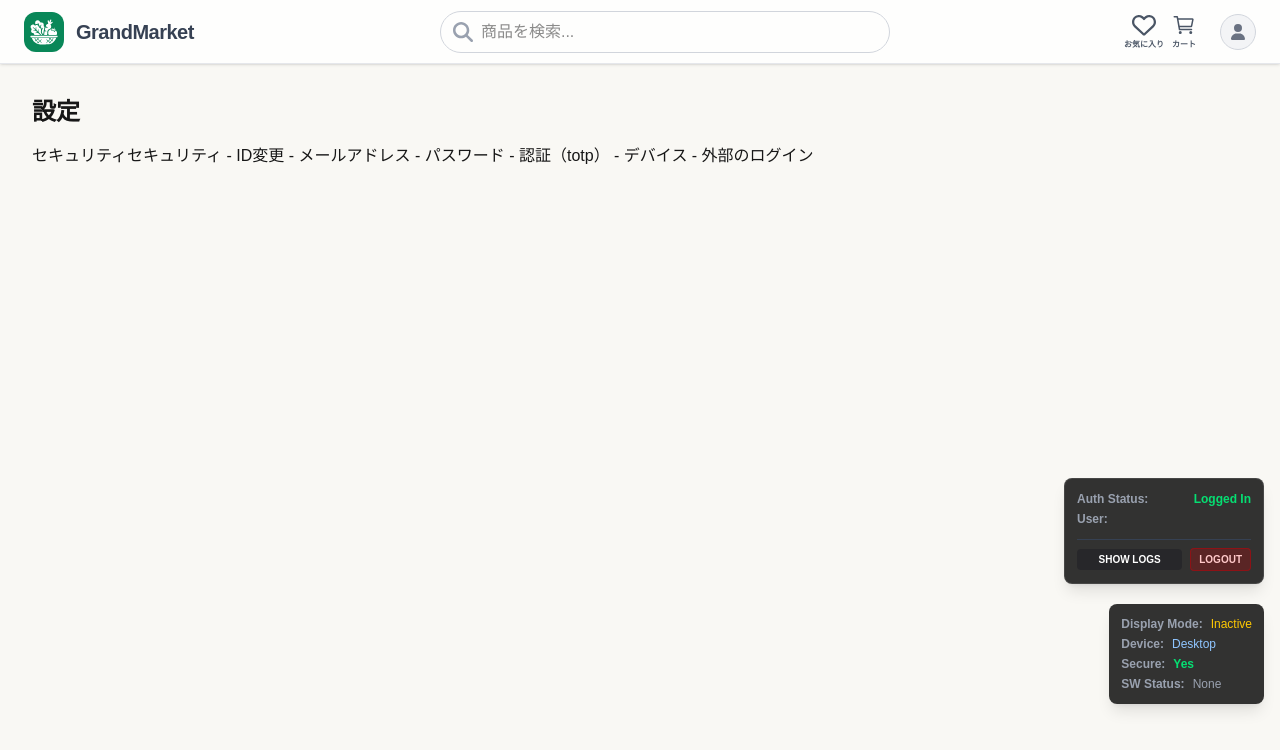
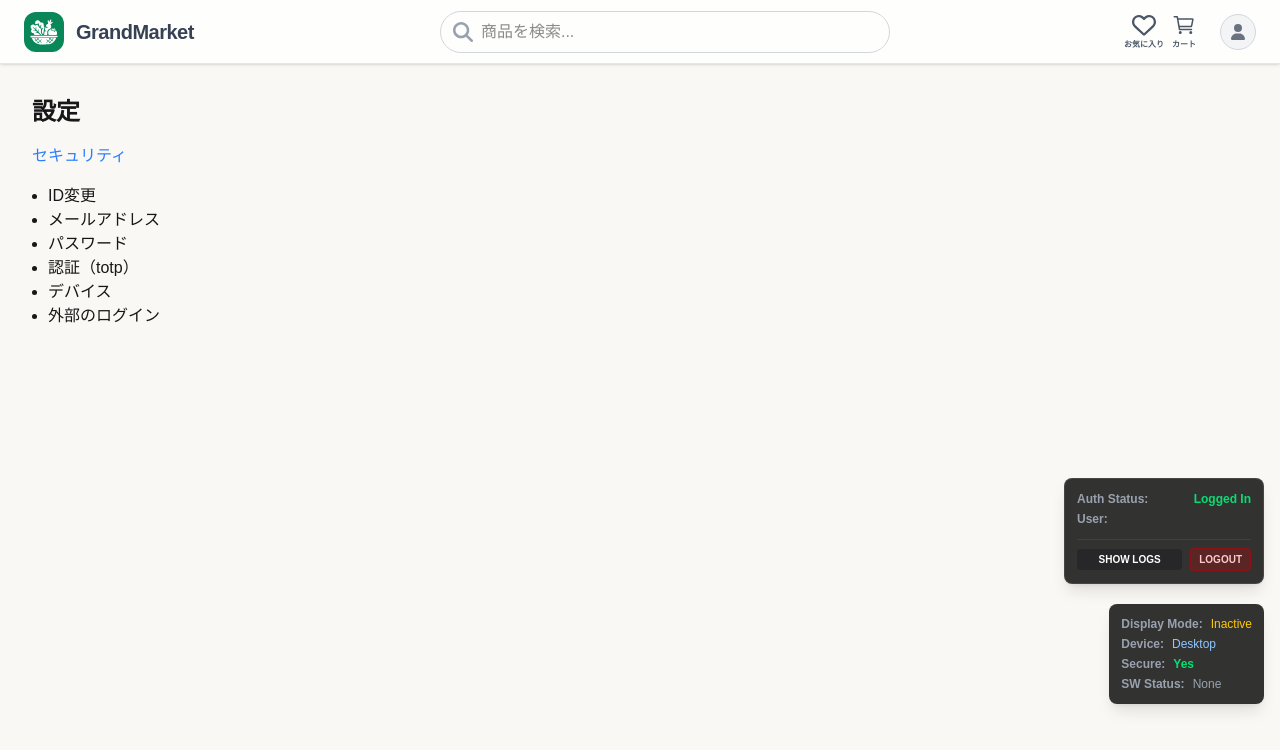
Before and after one commit to vegetables-market/vgm-fe, a Next.js app: page /settings in a window 1280 px wide. Shown: the top 750 px of the page. Built offline with nearby package versions, Linux system fonts and the light colour scheme; sample sign-in values are in the browser's storage.

Commit message:
認証保護のため各ページにProtectedRouteコンポーネントを追加し、認証処理を統一化

```diff
--- a/src/app/(main)/basket/page.tsx
+++ b/src/app/(main)/basket/page.tsx
@@ -1,7 +1,9 @@
 import React from "react";
+import ProtectedRoute from "@/components/features/auth/ProtectedRoute";
 
 export default function BasketPage() {
   return (
+    <ProtectedRoute>
       <div className="p-8">
         <br />
         <br />
@@ -10,5 +12,6 @@ export default function BasketPage() {
         <br />
         <h1 className="text-2xl font-bold mb-4">Basket</h1>
       </div>
+    </ProtectedRoute>
   );
 }
--- a/src/app/(main)/listing/page.tsx
+++ b/src/app/(main)/listing/page.tsx
@@ -2,6 +2,7 @@
 
 import React, { useState, useRef } from "react";
 import Link from "next/link";
+import ProtectedRoute from "@/components/features/auth/ProtectedRoute";
 
 export default function ListingPage() {
     const [images, setImages] = useState<string[]>([]);
@@ -33,6 +34,7 @@ export default function ListingPage() {
     };
 
     return (
+        <ProtectedRoute>
             <div className="min-h-screen bg-stone-50">
                 {/* ヘッダー部分 */}
                 <div className="bg-white border-b border-stone-200 py-6">
@@ -135,5 +137,6 @@ export default function ListingPage() {
                     </div>
                 </div>
             </div>
+        </ProtectedRoute >
     );
 }
--- a/src/app/(main)/mypage/page.tsx
+++ b/src/app/(main)/mypage/page.tsx
@@ -1,9 +1,12 @@
 import React from "react";
+import ProtectedRoute from "@/components/features/auth/ProtectedRoute";
 
 export default function MyPage() {
   return (
-    <div className="p-8">
-      <h1 className="text-2xl font-bold mb-4">MyPage</h1>
-    </div>
+    <ProtectedRoute>
+      <div className="p-8">
+        <h1 className="text-2xl font-bold mb-4">MyPage</h1>
+      </div>
+    </ProtectedRoute>
   );
 }
--- a/src/app/(main)/purchase/page.tsx
+++ b/src/app/(main)/purchase/page.tsx
@@ -23,6 +23,7 @@ import { PaymentMethodSelectModal } from "@/components/purchase/PaymentMethodSel
 import { AddressSelectModal } from "@/components/purchase/AddressSelectModal";
 import { DeliveryPlaceSelectModal } from "@/components/purchase/DeliveryPlaceSelectModal";
 import { AddAddressModal } from "@/components/purchase/AddAddressModal";
+import ProtectedRoute from "@/components/features/auth/ProtectedRoute";
 
 function PurchaseContent() {
   // 購入状態
@@ -329,6 +330,7 @@ function PurchaseContent() {
 
 export default function PurchasePage() {
   return (
+    <ProtectedRoute>
       <Suspense
         fallback={
           <div className="min-h-screen bg-background flex items-center justify-center text-gray-900 dark:text-white">
@@ -338,5 +340,6 @@ export default function PurchasePage() {
       >
         <PurchaseContent />
       </Suspense>
+    </ProtectedRoute>
   );
 }
--- a/src/app/(main)/settings/page.tsx
+++ b/src/app/(main)/settings/page.tsx
@@ -1,21 +1,31 @@
+"use client";
+
 import React from "react";
 import Link from "next/link";
+import ProtectedContent from "@/components/features/auth/ProtectedContent";
 
 export default function SettingsPage() {
   return (
     <div className="p-8">
       <h1 className="text-2xl font-bold mb-4">設定</h1>
-        <Link href="/settings/security/">セキュリティ</Link>
-        セキュリティ
-- ID変更
-- メールアドレス
-- パスワード
-- 認証（totp）
-- デバイス
-- 外部のログイン
 
-
-
+      <ProtectedContent>
+        <div>
+          <Link href="/settings/security/" className="text-blue-500 hover:underline">
+            セキュリティ
+          </Link>
+          <div className="mt-4 ml-4">
+            <ul className="list-disc">
+              <li>ID変更</li>
+              <li>メールアドレス</li>
+              <li>パスワード</li>
+              <li>認証（totp）</li>
+              <li>デバイス</li>
+              <li>外部のログイン</li>
+            </ul>
+          </div>
+        </div>
+      </ProtectedContent>
     </div>
   );
 }
--- a/src/app/(main)/settings/security/page.tsx
+++ b/src/app/(main)/settings/security/page.tsx
@@ -1,14 +1,17 @@
 import React from "react";
 import Link from "next/link";
+import ProtectedRoute from "@/components/features/auth/ProtectedRoute";
 
 export default function SecurityPage() {
   return (
-    <div className="p-8">
-      <h1 className="text-2xl font-bold mb-4">セキュリティ</h1>
-        <Link href="/settings/security/email">email</Link><br/>
-        <Link href="/settings/security/password">パスワード</Link><br/>
-        <Link href="/settings/security/user-name">ユーザー名</Link><br/>
-        <Link href="/settings/security/mfa">二段階認証</Link><br/>
-    </div>
+    <ProtectedRoute>
+      <div className="p-8">
+        <h1 className="text-2xl font-bold mb-4">セキュリティ</h1>
+        <Link href="/settings/security/email">email</Link><br />
+        <Link href="/settings/security/password">パスワード</Link><br />
+        <Link href="/settings/security/user-name">ユーザー名</Link><br />
+        <Link href="/settings/security/mfa">二段階認証</Link><br />
+      </div>
+    </ProtectedRoute>
   );
 }
```
Lines whose indentation alone changed are shown as unchanged.
